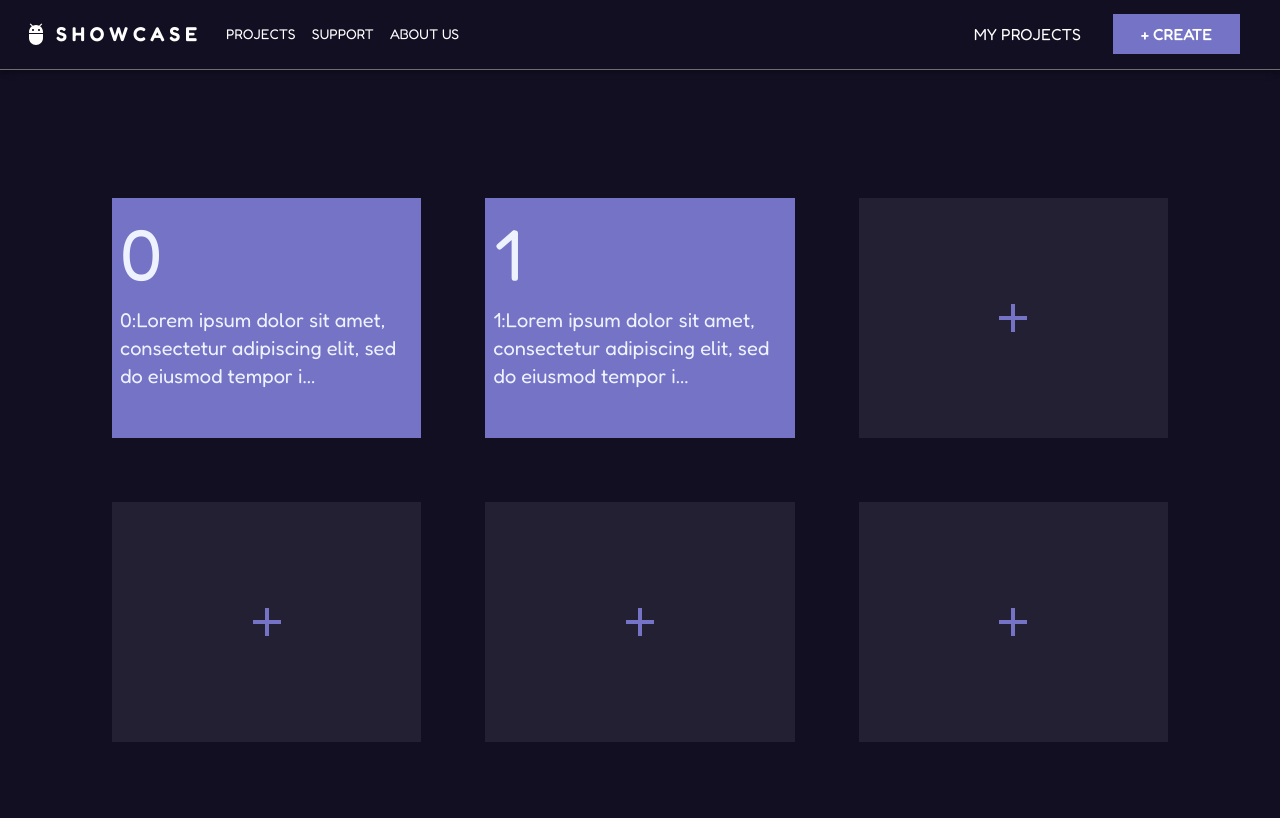
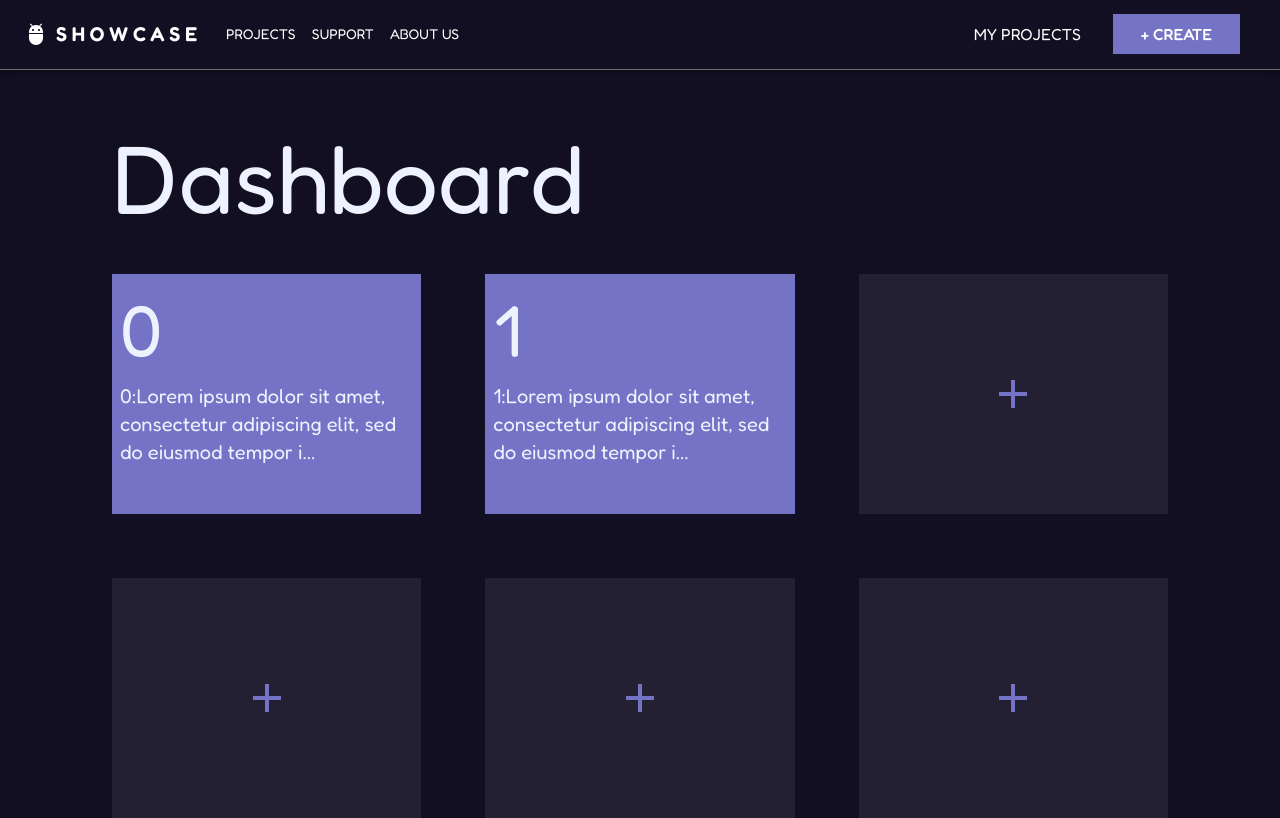
Before and after one commit to AmossDvir1/showcase_client, a React (Create React App) app: page /my_projects in a window 1280 px wide. Built offline with nearby package versions, Linux system fonts and the light colour scheme.

Commit message:
text truncation improved
hover color added to the dashboard page

```diff
--- a/src/components/Slot.tsx
+++ b/src/components/Slot.tsx
@@ -9,7 +9,7 @@ interface Props {
 
 export const Slot: React.FC<Props> = ({ value, children }) => {
   return (
-    <Box className="flex h-full w-full bg-primary">
+    <Box className="flex h-full w-full bg-primary hover:bg-primary-light">
       {children}
     </Box>
   );
--- a/src/pages/UserProjectsDashboard.tsx
+++ b/src/pages/UserProjectsDashboard.tsx
@@ -53,7 +53,9 @@ export const UserProjectsDashboard: React.FC<Props> = () => {
   useEffect(() => initializeSlots(), []);
 
   return (
-    <Box className="mt-32 flex sm:h-[30vh] xs:h-[20vh]">
+    <Box className="pt-5">
+      <Typography className="xs:text-4xl md:text-5xl lg:text-8xl">Dashboard</Typography>
+      <Box className="mt-12 flex sm:h-[30vh] xs:h-[20vh]">
         <Grid
           container
           spacing={{ xs: 4, md: 8 }}
@@ -75,10 +77,12 @@ export const UserProjectsDashboard: React.FC<Props> = () => {
                           sx={{}}
                           className="xs:text-lg md:text-xl lg:text-xl 2xl:text-2xl"
                         >
-                        {slots[index].projectDesc.length > windowWidth / 15 ? truncateText(
+                          {slots[index].projectDesc.length > windowWidth / 15
+                            ? truncateText(
                                 slots[index].projectDesc,
                                 windowWidth / 15
-                        ):slots[index].projectDesc}
+                              )
+                            : slots[index].projectDesc}
                         </Typography>
                       </Box>
                     </Box>
@@ -94,5 +98,6 @@ export const UserProjectsDashboard: React.FC<Props> = () => {
           onClose={onClose}
         ></CreateProjectDialog>
       </Box>
+    </Box>
   );
 };
```
Lines whose indentation alone changed are shown as unchanged.
